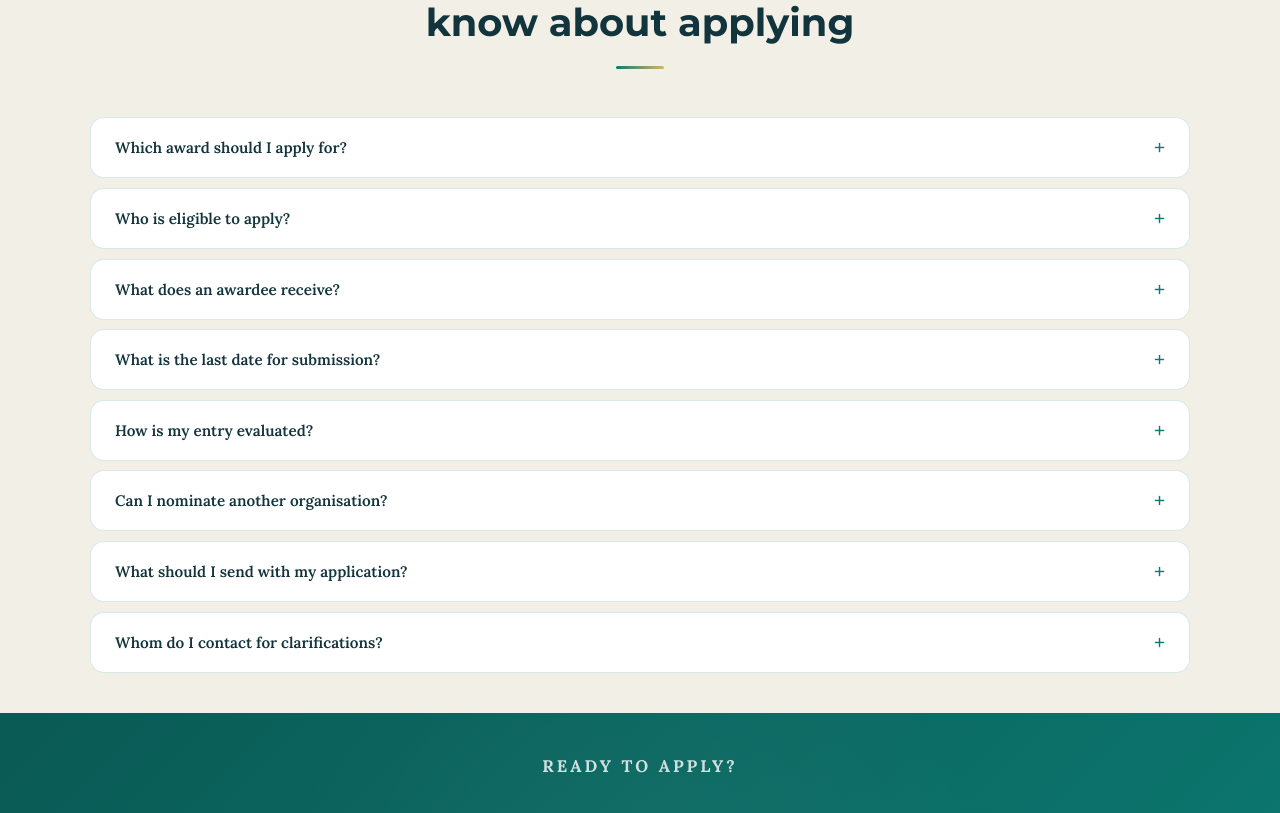
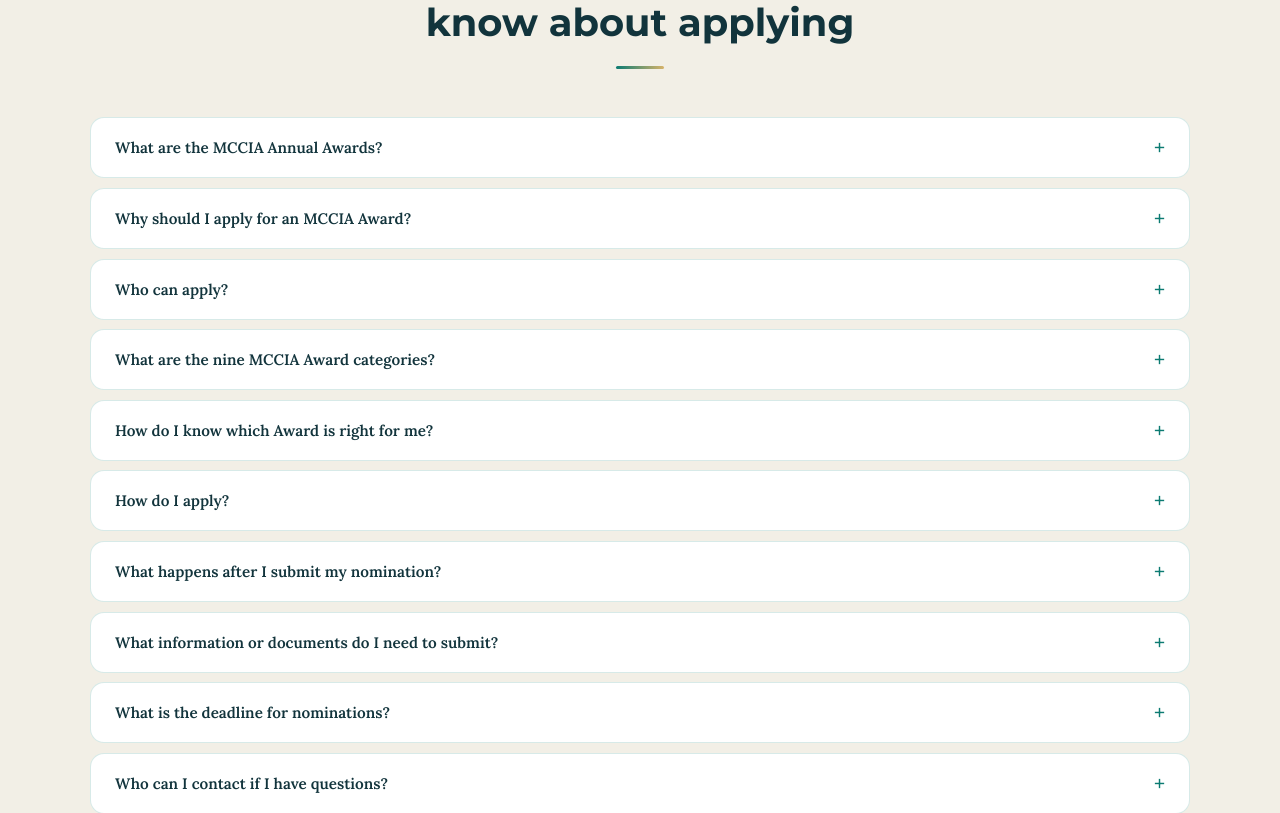
Before and after one commit to mcciaexplore-netizen/MCCIA-Awards-Page, a React (Vite) app in the folder frontend/: page / in a window 1280 px wide. Shown: the part 3621-4434 px from the top of the page. Built offline with nearby package versions, Linux system fonts and the light colour scheme.

Commit message:
Update FAQs with new content and rich text rendering

```diff
--- a/frontend/src/App.jsx
+++ b/frontend/src/App.jsx
@@ -525,7 +525,7 @@
                   <span>{f.q}</span>
                   <span className="faq-icon">{open === i ? '−' : '+'}</span>
                 </button>
-                <div className="faq-a" id={`faq-answer-${i}`} hidden={open !== i}><p>{f.a}</p></div>
+                <div className="faq-a" id={`faq-answer-${i}`} hidden={open !== i} dangerouslySetInnerHTML={{ __html: f.a }} />
               </div>
             </Reveal>
           ))}
--- a/frontend/src/data.js
+++ b/frontend/src/data.js
@@ -267,36 +267,44 @@
 
 export const faqs = [
   {
-    q: 'Which award should I apply for?',
-    a: "Read each award's eligibility criteria carefully. You can apply to every category your organisation genuinely qualifies for. Use the filter on the awards section to find the right category.",
+    q: 'What are the MCCIA Annual Awards?',
+    a: '<p>The MCCIA Annual Awards recognise businesses and entrepreneurs for significant contributions in innovation, entrepreneurship, sustainability, exports, CSR, defence production, women entrepreneurship, and agri, dairy, and food processing.</p><p>The Awards bring together nine categories that reflect different areas of achievement across industry and enterprise.</p>',
   },
   {
-    q: 'Who is eligible to apply?',
-    a: 'Eligibility varies by award. The Dr. R. J. Rathi Award is open to all small, medium and large-scale manufacturing and service units. The S. L. Kirloskar Export Excellence Award is open to MCCIA members only. Check each award for its exact eligibility.',
+    q: 'Why should I apply for an MCCIA Award?',
+    a: '<p>An MCCIA Award is an opportunity to place your organisation, innovation or entrepreneurial journey on a recognised industry platform.</p><p>It is also an opportunity to acknowledge the work of your team and be recognised alongside organisations contributing to the growth of industry and enterprise.</p>',
   },
   {
-    q: 'What does an awardee receive?',
-    a: 'A trophy and a certificate. The Late Kiran Natu Udyojakta Puraskar additionally carries a medal and a cash prize of ₹1 lakh.',
+    q: 'Who can apply?',
+    a: '<p>Eligibility depends on the category.</p><p>Different Awards have different criteria. For example, the S. L. Kirloskar Export Excellence Award is open to MCCIA member manufacturer exporters. At the same time, the Dr. R. J. Rathi Award is open to small, medium and large manufacturing and service units. The Late Kiran Natu Udyojakta Puraskar is specifically for first-generation successful entrepreneurs.</p><p>Please review the eligibility criteria for your chosen Award before applying.</p>',
   },
   {
-    q: 'What is the last date for submission?',
-    a: '15 November 2026, for all nine award categories.',
+    q: 'What are the nine MCCIA Award categories?',
+    a: '<p>The MCCIA Annual Awards feature nine categories:</p><ul><li><strong>Innovation in Entrepreneurship</strong><br />Late G. S. Parkhe Award</li><li><strong>Women Entrepreneurs</strong><br />Late Ramabai Joshi Award</li><li><strong>Green Initiative in Maharashtra</strong><br />Dr. R. J. Rathi Award</li><li><strong>Corporate Social Responsibility</strong><br />B. G. Deshmukh IAS Award</li><li><strong>First Generation Successful Entrepreneur</strong><br />Late Kiran Natu Udyojakta Puraskar</li><li><strong>MSME Defence Production</strong><br />Brig S B Ghorpade Award</li><li><strong>Agri based / Dairy / Food Processing Business Unit</strong><br />Late Shri B. G. Chitale Award</li><li><strong>Outstanding Export Performance</strong><br />S. L. Kirloskar Export Excellence Award</li><li><strong>Employee Engagement in Sustainability</strong><br />MCCIA Award for Sustainability, instituted by KPIT Technologies Ltd. ()</li></ul>',
   },
   {
-    q: 'How is my entry evaluated?',
-    a: "Submissions are reviewed by MCCIA's expert jury. Shortlisted applicants are asked for further documentation, then invited to present to the Selection Committee. The committee may also conduct a factory visit.",
+    q: 'How do I know which Award is right for me?',
+    a: '<p>Start with what your organisation has achieved, rather than trying to fit your business into a category.</p><p>Review the nine Awards and choose the one that most closely reflects your area of contribution. Each Award page provides its specific focus and eligibility criteria.</p><p>If your organisation works across multiple areas, review the relevant categories before deciding where your nomination fits best.</p>',
   },
   {
-    q: 'Can I nominate another organisation?',
-    a: 'For the B. G. Deshmukh IAS Award, industries can also nominate units where CSR is in practice. For all other awards, the applicant is normally the organisation or entrepreneur claiming the award.',
+    q: 'How do I apply?',
+    a: '<p>Visit the <a href="https://www.mcciapune.com/awards/">MCCIA Awards</a> page and select the Award you wish to apply for.</p><p>Review the eligibility criteria and application requirements, complete the nomination form and submit the required information and supporting material.</p><p>The last date for submission is 15 November 2026.</p>',
   },
   {
-    q: 'What should I send with my application?',
-    a: 'The completed form along with product catalogues and photographs. If shortlisted, you will be asked for additional documentation including sales literature and bio-data.',
+    q: 'What happens after I submit my nomination?',
+    a: '<p>The selection process involves multiple stages.</p><p>Applications are reviewed and shortlisted candidates may be asked to provide additional information and documents. Shortlisted candidates may then be invited for an interview and presentation.</p><p>The Selection Committee may also seek further information or discussions and, where necessary, conduct an on site visit before the final selection.</p>',
   },
   {
-    q: 'Whom do I contact for clarifications?',
-    a: 'Write to the MCCIA awards desk at satishj@mcciapune.com or mandarm@mcciapune.com, or call 020- 25709162 / 25709167.',
+    q: 'What information or documents do I need to submit?',
+    a: '<p>The requirements vary by Award.</p><p>Depending on the category, the initial application may require information about your organisation, product, process, business performance or initiative, along with relevant catalogues and photographs.</p><p>Shortlisted applicants may subsequently be asked for additional documentation, sales literature, profiles, photographs or other information relevant to their nomination.</p><p>Please refer to the individual Award page for the specific requirements.</p>',
+  },
+  {
+    q: 'What is the deadline for nominations?',
+    a: '<p>The last date for submitting nominations for the MCCIA Annual Awards 2027 is 15 November 2026.</p><p>Applicants are encouraged to complete their submissions before the deadline.</p>',
+  },
+  {
+    q: 'Who can I contact if I have questions?',
+    a: '<p>For queries regarding the MCCIA Annual Awards, please contact:</p><p><strong>Mr. Satish Joshi</strong><br />Associate Director, MCCIA<br /><strong>Mr. Mandar Marathe</strong><br />Manager, MCCIA</p><p>Tel: <a href="tel:02025709162">020 25709162</a> / <a href="tel:02025709167">020 25709167</a><br />Mobile: <a href="tel:+919881127658">9881127658</a> / <a href="tel:+919881972139">9881972139</a><br />Email: <a href="mailto:mandarm@mcciapune.com">mandarm@mcciapune.com</a> / <a href="mailto:satishj@mcciapune.com">satishj@mcciapune.com</a></p>',
   },
 ];
 
```
